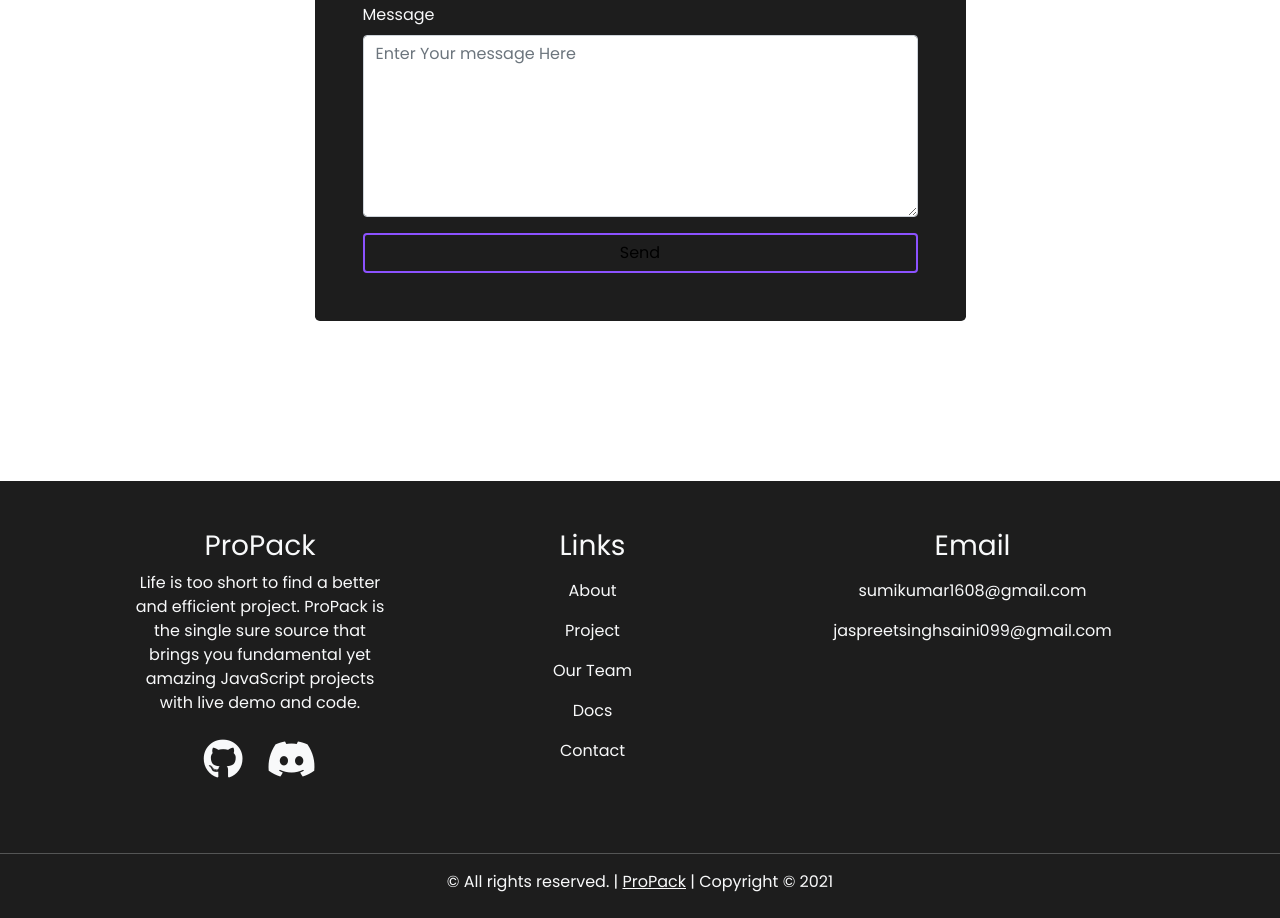
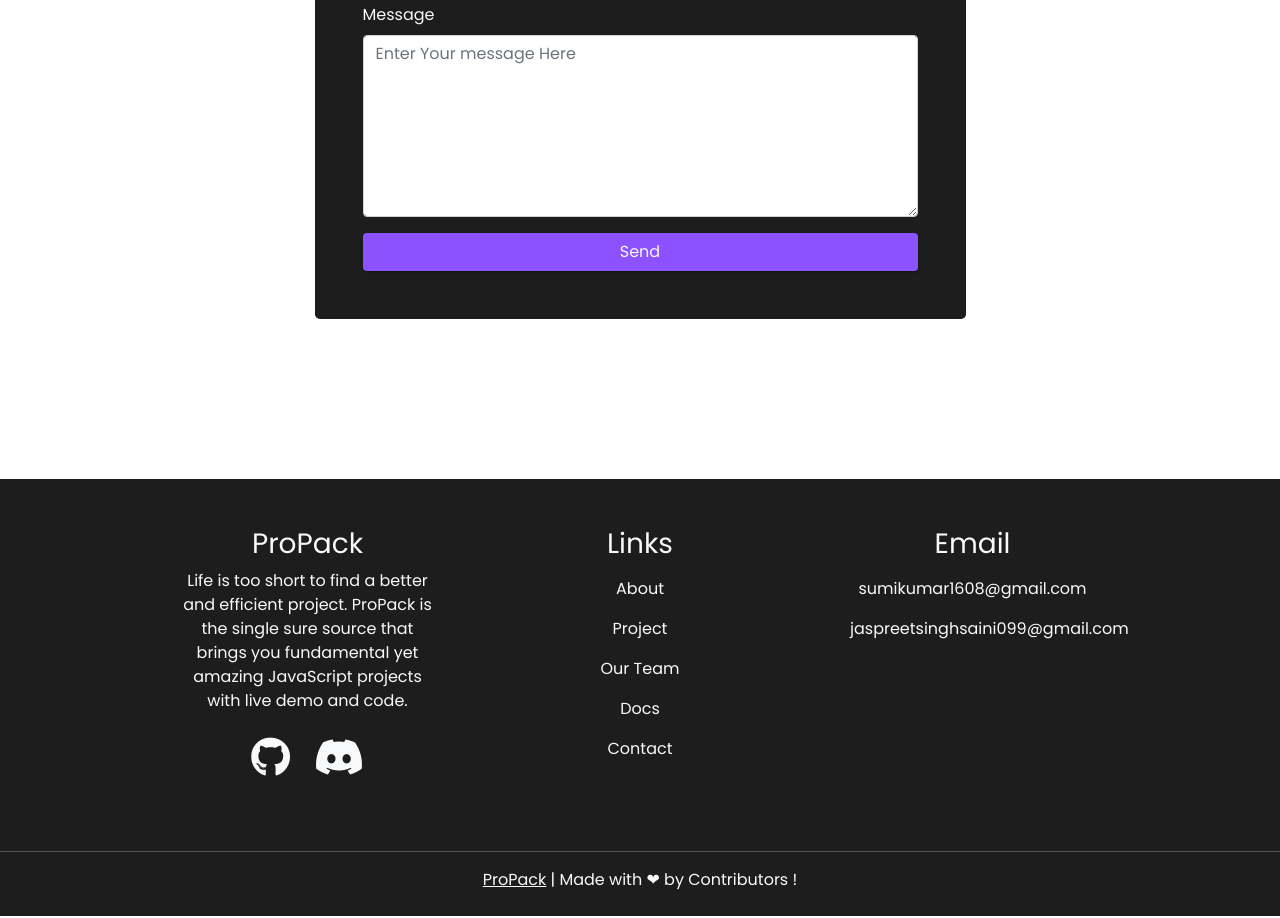
Before and after one commit to wh0sumit/propack, a plain HTML site: page pages/contact.html in a window 1280 px wide. Shown: the part 575-1493 px from the top of the page. Drawn offline with nearby package versions, Linux system fonts and the light colour scheme.

Commit message:
Changing footer style

```diff
--- a/include/footer.html
+++ b/include/footer.html
@@ -62,7 +62,7 @@
                           </ul>
                      </div>
                 </div>
-                <div class="col-md-4 text-center mb-4 my-5">
+                <div class="col-md-3 text-center mb-4 my-5">
                      <h3 class=" text-light text-center">Email</h3>
                      <div class="d-flex flex-column ">
                           <a class="text-decoration-none text-light text-center block__link"
@@ -81,9 +81,9 @@
       <div class="d-flex justify-content-center ">
            <div class="container">
                 <div class="d-md-flex justify-content-center">
-                     <div class="pb-4 fs-xs text-light text-center text-md-start">© All rights reserved. | <a
-                               class="text-light" href="https://propack.netlify.app/" target="_blank">ProPack</a>
-                          | Copyright © 2021
+                     <div class="pb-4 fs-xs text-light text-center text-md-start"><a class="text-light"
+                               href="https://propack.netlify.app/" target="_blank">ProPack</a>
+                          | Made with ❤ by Contributors !
                      </div>
                 </div>
            </div>
--- a/pages/contact.html
+++ b/pages/contact.html
@@ -52,7 +52,7 @@
                               name="message"></textarea>
                     </div>
                     <div class="d-grid gap-2">
-                         <button class="btn btn-primary-custom" type="submit">Send</button>
+                         <button class="btn btn-secondary-custom text-light" type="submit">Send</button>
                     </div>
                </form>
 
```
Also changed, not shown: pages/project.html (+4 -4 lines).
